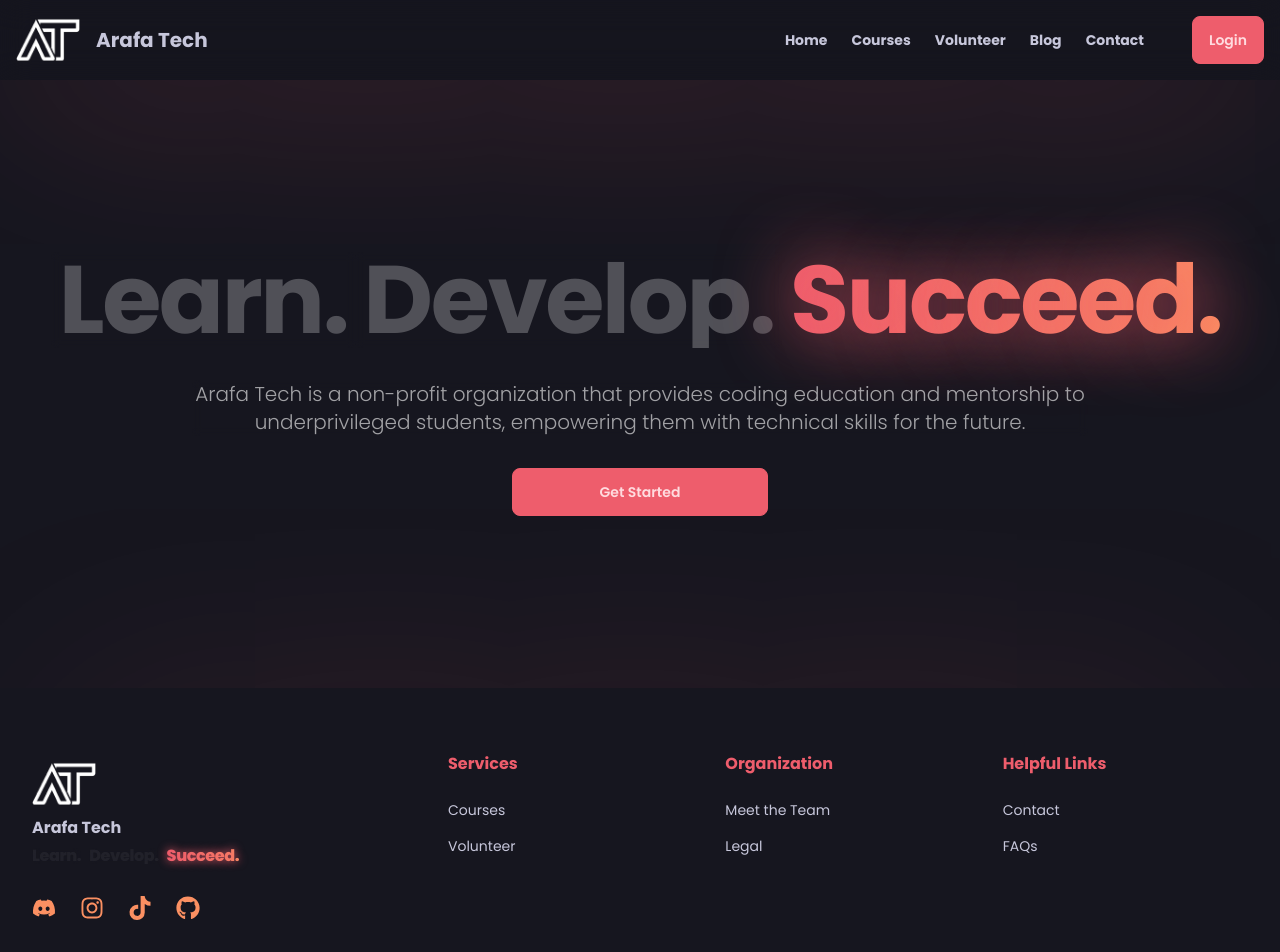
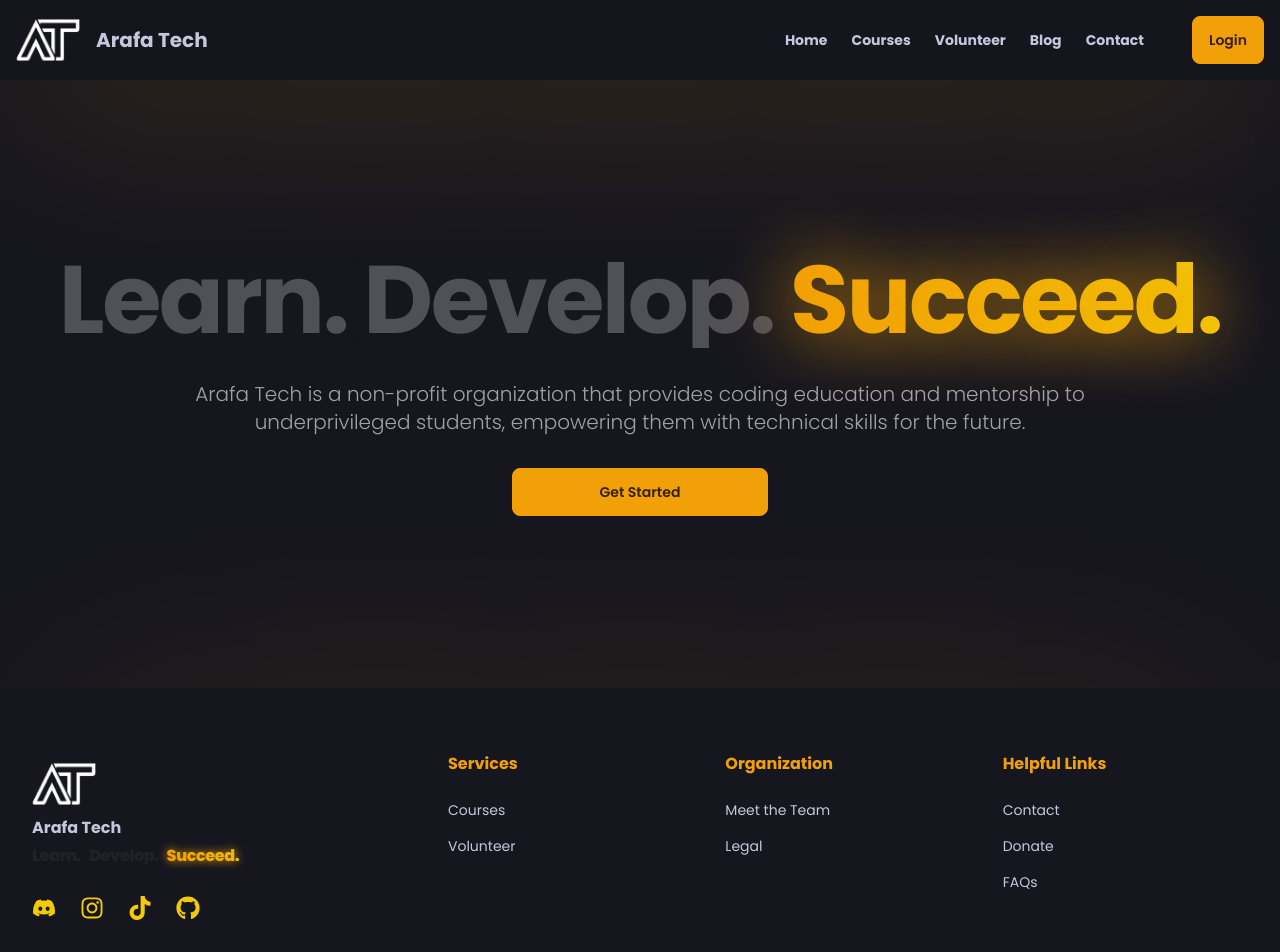
Before and after one commit to Arafa-Tech-Foundation/Website-Frontend, a Next.js app: page / in a window 1280 px wide. Shown: the top 952 px of the page. Built offline with nearby package versions, Linux system fonts and the light colour scheme; no server answers; a small style sheet from the web is missing.

Commit message:
:sparkles: Added donate page

```diff
--- a/src/components/footer.tsx
+++ b/src/components/footer.tsx
@@ -160,6 +160,14 @@ export default function Footer() {
 									</li>
 									<li>
 										<Link
+											href="/donate"
+											className="transition hover:opacity-75"
+										>
+											Donate
+										</Link>
+									</li>
+									<li>
+										<Link
 											href="/faq"
 											className="transition hover:opacity-75"
 										>
--- /dev/null
+++ b/src/pages/donate.tsx
@@ -0,0 +1,14 @@
+import HomeLayout from "@components/layout";
+import UnderConstruction from "@components/underConstruction";
+import { NextSeo } from "next-seo";
+
+export default function Donate() {
+	return (
+		<>
+			<NextSeo title="Donate" />
+			<HomeLayout>
+				<UnderConstruction />
+			</HomeLayout>
+		</>
+	);
+}
--- a/tailwind.config.js
+++ b/tailwind.config.js
@@ -1,8 +1,8 @@
 const plugin = require("tailwindcss/plugin");
 
 const theme = {
-	primary: "#ee5d6c",
-	secondary: "#fb9062",
+	primary: "#F2A007",
+	secondary: "#F2CB05",
 	neutral: "#21202e",
 };
 
```
